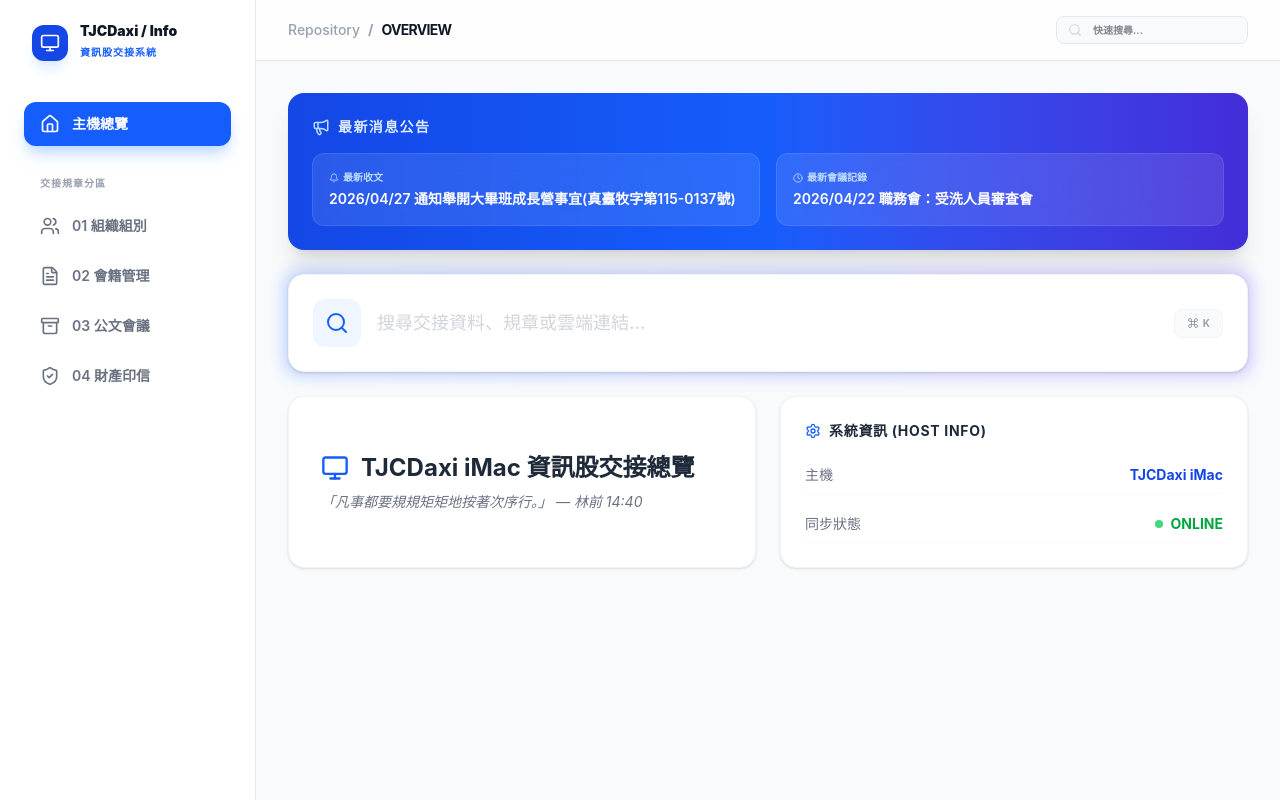
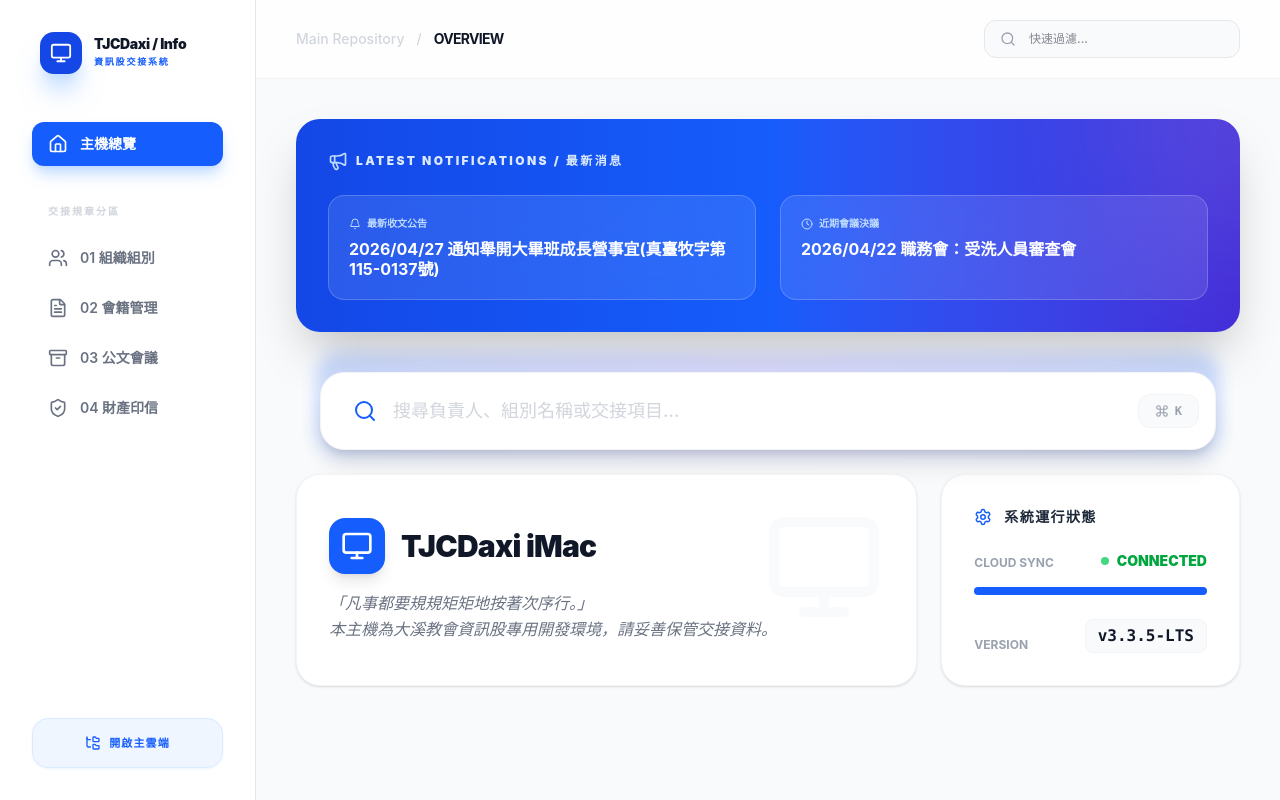
Before and after one commit to tjcdaxiinformation/info-handover, a React (Vite) app: page / in a window 1280 px wide. Built offline with nearby package versions, Linux system fonts and the light colour scheme.

Commit message:
feat: 新增大型搜尋列與過濾邏輯

```diff
--- a/src/App.jsx
+++ b/src/App.jsx
@@ -1,9 +1,9 @@
-import React, { useState } from 'react';
+import React, { useState, useMemo } from 'react';
 import {
   Users, FileText, Archive, ShieldCheck, Plus, Search,
   ExternalLink, Clock, FolderTree, AlertCircle, Home,
   BookOpen, Settings, Monitor, Bell, Megaphone, ChevronRight,
-  Database, LayoutGrid, Fingerprint, Command
+  Database, LayoutGrid, Fingerprint, Command, X
 } from 'lucide-react';
 
 // 從 data.js 匯入資料
@@ -48,83 +48,134 @@ export default function App() {
   const [activeTab, setActiveTab] = useState('overview');
   const [searchTerm, setSearchTerm] = useState('');
 
+  // 實作搜尋過濾邏輯
+  const filteredGroups = useMemo(() => {
+    return GROUPS_DATA.filter(g =>
+      g.name.toLowerCase().includes(searchTerm.toLowerCase()) ||
+      g.leader.toLowerCase().includes(searchTerm.toLowerCase())
+    );
+  }, [searchTerm]);
+
   const renderContent = () => {
     switch(activeTab) {
       case 'overview':
         return (
           <div className="space-y-6">
             {/* 1. 最新消息公告 */}
-            <div className="bg-gradient-to-r from-blue-700 via-blue-600 to-indigo-700 rounded-2xl p-6 text-white shadow-xl">
-              <div className="flex items-center space-x-2 mb-4">
-                <Megaphone size={18} className="text-blue-200" />
-                <h2 className="text-sm font-black tracking-widest uppercase text-blue-100">最新消息公告</h2>
-              </div>
-              <div className="grid grid-cols-1 md:grid-cols-2 gap-4">
-                <div className="bg-white/10 backdrop-blur-md p-4 rounded-xl border border-white/10">
-                  <div className="text-[10px] font-bold text-blue-200 uppercase mb-1 flex items-center">
-                    <Bell size={10} className="mr-1" /> 最新收文
+            <div className="bg-gradient-to-r from-blue-700 via-blue-600 to-indigo-700 rounded-3xl p-8 text-white shadow-2xl relative overflow-hidden">
+              <div className="absolute top-0 right-0 w-64 h-64 bg-white/10 rounded-full -mr-32 -mt-32 blur-3xl"></div>
+              <div className="relative z-10">
+                <div className="flex items-center space-x-2 mb-6">
+                  <Megaphone size={20} className="text-blue-200" />
+                  <h2 className="text-xs font-black tracking-[0.2em] uppercase text-blue-100">Latest Notifications / 最新消息</h2>
+                </div>
+                <div className="grid grid-cols-1 md:grid-cols-2 gap-6">
+                  <div className="bg-white/10 backdrop-blur-xl p-5 rounded-2xl border border-white/20 hover:bg-white/15 transition-colors">
+                    <div className="text-[10px] font-bold text-blue-200 uppercase mb-2 flex items-center">
+                      <Bell size={12} className="mr-1.5" /> 最新收文公告
+                    </div>
+                    <p className="text-base font-bold leading-tight">{NEWS_DATA.receivedDoc}</p>
                   </div>
-                  <p className="text-sm font-semibold truncate">{NEWS_DATA.receivedDoc}</p>
-                </div>
-                <div className="bg-white/10 backdrop-blur-md p-4 rounded-xl border border-white/10">
-                  <div className="text-[10px] font-bold text-blue-200 uppercase mb-1 flex items-center">
-                    <Clock size={10} className="mr-1" /> 最新會議記錄
-                  </div>
-                  <p className="text-sm font-semibold truncate">{NEWS_DATA.meeting}</p>
-                </div>
-              </div>
-            </div>
-
-            {/* 2. 大型搜尋列區塊 (新功能) */}
-            <div className="relative group">
-              <div className="absolute -inset-1 bg-gradient-to-r from-blue-600 to-indigo-600 rounded-2xl blur opacity-25 group-focus-within:opacity-50 transition duration-1000"></div>
-              <div className="relative bg-white p-6 rounded-2xl border border-gray-100 shadow-sm">
-                <div className="flex items-center space-x-4">
-                  <div className="bg-blue-50 p-3 rounded-xl text-blue-600">
-                    <Search size={24} />
-                  </div>
-                  <div className="flex-1">
-                    <input
-                      type="text"
-                      placeholder="搜尋交接資料、規章或雲端連結..."
-                      value={searchTerm}
-                      onChange={(e) => setSearchTerm(e.target.value)}
-                      className="w-full text-lg font-medium text-gray-800 placeholder:text-gray-300 focus:outline-none"
-                    />
-                  </div>
-                  <div className="hidden md:flex items-center space-x-1 text-gray-400 bg-gray-50 px-3 py-1.5 rounded-lg border border-gray-100">
-                    <Command size={12} />
-                    <span className="text-[10px] font-bold">K</span>
+                  <div className="bg-white/10 backdrop-blur-xl p-5 rounded-2xl border border-white/20 hover:bg-white/15 transition-colors">
+                    <div className="text-[10px] font-bold text-blue-200 uppercase mb-2 flex items-center">
+                      <Clock size={12} className="mr-1.5" /> 近期會議決議
+                    </div>
+                    <p className="text-base font-bold leading-tight">{NEWS_DATA.meeting}</p>
                   </div>
                 </div>
               </div>
             </div>
 
-            {/* 3. 系統資訊卡片 */}
-            <div className="grid grid-cols-1 md:grid-cols-2 gap-6">
-              <div className="p-8 bg-white rounded-2xl border border-gray-100 shadow-sm flex flex-col justify-center">
-                <div className="flex items-center space-x-3 mb-2">
-                  <Monitor className="text-blue-600" size={28} />
-                  <h2 className="text-2xl font-bold text-gray-800">TJCDaxi iMac 資訊股交接總覽</h2>
+            {/* 2. 大型搜尋列區塊 - 這裡就是您要找的搜尋列 */}
+            <div className="relative group max-w-4xl mx-auto w-full pt-4">
+              <div className="absolute -inset-1 bg-gradient-to-r from-blue-600 via-indigo-500 to-blue-600 rounded-3xl blur opacity-20 group-focus-within:opacity-40 transition duration-1000"></div>
+              <div className="relative bg-white p-2 rounded-[24px] border border-gray-100 shadow-xl flex items-center">
+                <div className="pl-6 pr-4 text-blue-600">
+                  <Search size={24} />
                 </div>
-                <p className="text-gray-500 text-sm italic">「凡事都要規規矩矩地按著次序行。」 — 林前 14:40</p>
+                <input
+                  type="text"
+                  placeholder="搜尋負責人、組別名稱或交接項目..."
+                  value={searchTerm}
+                  onChange={(e) => setSearchTerm(e.target.value)}
+                  className="flex-1 py-4 text-lg font-medium text-gray-800 placeholder:text-gray-300 focus:outline-none"
+                />
+                {searchTerm && (
+                  <button onClick={() => setSearchTerm('')} className="p-2 mr-2 text-gray-300 hover:text-gray-600">
+                    <X size={20} />
+                  </button>
+                )}
+                <div className="hidden md:flex items-center space-x-1.5 text-gray-400 bg-gray-50 px-4 py-2 rounded-xl border border-gray-100 mr-2 font-mono">
+                  <Command size={14} />
+                  <span className="text-xs font-bold">K</span>
+                </div>
+              </div>
+            </div>
+
+            {/* 3. 搜尋結果預覽 (當有輸入時自動顯示) */}
+            {searchTerm && (
+              <div className="bg-blue-50/50 rounded-2xl p-6 border border-blue-100 animate-in fade-in slide-in-from-top-4">
+                <h3 className="text-xs font-bold text-blue-600 uppercase mb-4 tracking-widest flex items-center">
+                  <Search size={14} className="mr-2" /> 搜尋結果："{searchTerm}"
+                </h3>
+                <div className="grid grid-cols-1 sm:grid-cols-2 lg:grid-cols-3 gap-4">
+                  {filteredGroups.length > 0 ? (
+                    filteredGroups.map(g => (
+                      <div key={g.id} className="bg-white p-4 rounded-xl border border-blue-100 shadow-sm flex justify-between items-center">
+                        <div>
+                          <p className="font-bold text-gray-800">{g.name}</p>
+                          <p className="text-xs text-gray-500">{g.leader}</p>
+                        </div>
+                        <a href={g.folder} target="_blank" rel="noreferrer" className="p-2 text-blue-600 hover:bg-blue-50 rounded-lg transition-colors">
+                          <ExternalLink size={16} />
+                        </a>
+                      </div>
+                    ))
+                  ) : (
+                    <p className="text-sm text-gray-400 py-4 italic">找不到符合的資料...</p>
+                  )}
+                </div>
+              </div>
+            )}
+
+            {/* 4. 系統資訊卡片 */}
+            <div className="grid grid-cols-1 lg:grid-cols-3 gap-6">
+              <div className="lg:col-span-2 p-8 bg-white rounded-3xl border border-gray-100 shadow-sm flex flex-col justify-center relative overflow-hidden group">
+                <div className="absolute top-0 right-0 p-8 text-gray-50 group-hover:text-blue-50 transition-colors">
+                   <Monitor size={120} />
+                </div>
+                <div className="relative z-10">
+                  <div className="flex items-center space-x-4 mb-4">
+                    <div className="bg-blue-600 p-3 rounded-2xl text-white shadow-lg">
+                      <Monitor size={32} />
+                    </div>
+                    <h2 className="text-3xl font-black text-gray-900 tracking-tight">TJCDaxi iMac</h2>
+                  </div>
+                  <p className="text-gray-500 text-base italic leading-relaxed max-w-md">
+                    「凡事都要規規矩矩地按著次序行。」<br/>
+                    本主機為大溪教會資訊股專用開發環境，請妥善保管交接資料。
+                  </p>
+                </div>
               </div>
 
-              <div className="bg-white p-6 rounded-2xl border border-gray-100 shadow-sm">
-                <h3 className="font-bold mb-4 flex items-center text-gray-800 text-sm uppercase tracking-wider">
-                  <Settings size={16} className="mr-2 text-blue-600" /> 系統資訊 (Host Info)
+              <div className="bg-white p-8 rounded-3xl border border-gray-100 shadow-sm flex flex-col justify-between">
+                <h3 className="font-bold flex items-center text-gray-800 text-sm uppercase tracking-widest mb-6">
+                  <Settings size={18} className="mr-3 text-blue-600" /> 系統運行狀態
                 </h3>
-                <div className="space-y-3 text-sm">
-                  <div className="flex justify-between py-2 border-b border-gray-50">
-                    <span className="text-gray-500">主機</span>
-                    <span className="font-bold text-blue-700">TJCDaxi iMac</span>
+                <div className="space-y-4">
+                  <div className="flex justify-between items-end">
+                    <span className="text-gray-400 text-xs font-bold uppercase">Cloud Sync</span>
+                    <span className="text-green-600 font-black text-sm flex items-center">
+                      <div className="w-2 h-2 bg-green-500 rounded-full mr-2 animate-pulse"></div>
+                      CONNECTED
+                    </span>
                   </div>
-                  <div className="flex justify-between py-2 border-b border-gray-50">
-                    <span className="text-gray-500">同步狀態</span>
-                    <span className="text-green-600 font-bold flex items-center">
-                      <div className="w-2 h-2 bg-green-500 rounded-full mr-2 animate-pulse"></div>
-                      ONLINE
-                    </span>
+                  <div className="h-2 w-full bg-gray-100 rounded-full overflow-hidden">
+                    <div className="h-full bg-blue-600 w-full"></div>
+                  </div>
+                  <div className="flex justify-between items-end pt-2">
+                    <span className="text-gray-400 text-xs font-bold uppercase">Version</span>
+                    <span className="font-mono text-gray-900 font-bold bg-gray-50 px-3 py-1 rounded-lg border border-gray-100">v3.3.5-LTS</span>
                   </div>
                 </div>
               </div>
@@ -238,48 +289,54 @@ export default function App() {
 
   return (
     <div className="flex h-screen bg-gray-50 text-gray-900 font-sans selection:bg-blue-100">
-      <aside className="w-64 bg-white border-r border-gray-200 p-6 flex flex-col shadow-sm">
-        <div className="flex items-center space-x-3 px-2 mb-10">
-          <div className="bg-blue-700 p-2 rounded-xl text-white shadow-lg shadow-blue-100">
-            <Monitor size={20} />
+      <aside className="w-64 bg-white border-r border-gray-200 p-8 flex flex-col shadow-sm">
+        <div className="flex items-center space-x-3 px-2 mb-12">
+          <div className="bg-blue-700 p-2.5 rounded-[14px] text-white shadow-xl shadow-blue-200">
+            <Monitor size={22} />
           </div>
           <div>
-            <h1 className="text-sm font-black text-gray-900 leading-none">TJCDaxi / Info</h1>
-            <span className="text-[10px] text-blue-600 uppercase font-bold tracking-widest">資訊股交接系統</span>
+            <h1 className="text-sm font-black text-gray-900 leading-none tracking-tight">TJCDaxi / Info</h1>
+            <span className="text-[9px] text-blue-600 uppercase font-black tracking-[0.2em] mt-1 block">資訊股交接系統</span>
           </div>
         </div>
 
-        <nav className="space-y-1.5 flex-1 text-sm font-medium">
+        <nav className="space-y-1.5 flex-1 text-sm font-semibold">
           <SidebarItem id="overview" icon={Home} label="主機總覽" activeTab={activeTab} onClick={setActiveTab} />
-          <div className="pt-6 pb-2 px-4 text-[10px] font-black text-gray-400 uppercase tracking-widest">交接規章分區</div>
+          <div className="pt-8 pb-3 px-4 text-[10px] font-black text-gray-300 uppercase tracking-[0.2em]">交接規章分區</div>
           <SidebarItem id="groups" icon={Users} label="01 組織組別" activeTab={activeTab} onClick={setActiveTab} />
           <SidebarItem id="membership" icon={FileText} label="02 會籍管理" activeTab={activeTab} onClick={setActiveTab} />
           <SidebarItem id="documents" icon={Archive} label="03 公文會議" activeTab={activeTab} onClick={setActiveTab} />
           <SidebarItem id="assets" icon={ShieldCheck} label="04 財產印信" activeTab={activeTab} onClick={setActiveTab} />
         </nav>
+
+        <div className="mt-auto pt-8">
+          <a href="https://drive.google.com/drive/folders/1oORI6DgGjfS_MipKnK9-o8D53apOXjV8" target="_blank" rel="noreferrer" className="flex items-center justify-center space-x-2 text-[11px] font-black uppercase tracking-widest text-blue-600 bg-blue-50 py-4 rounded-2xl border border-blue-100 hover:bg-blue-600 hover:text-white transition-all duration-300 shadow-sm shadow-blue-50">
+            <FolderTree size={16} /><span>開啟主雲端</span>
+          </a>
+        </div>
       </aside>
 
-      <div className="flex-1 overflow-auto bg-[#F8FAFC]">
-        <header className="bg-white/80 backdrop-blur-md border-b border-gray-200 sticky top-0 z-10 px-8 py-4 flex justify-between items-center text-sm font-bold">
-          <div className="flex items-center space-x-2">
-            <span className="text-gray-400 font-medium">Repository</span>
-            <span className="text-gray-400">/</span>
+      <div className="flex-1 overflow-auto bg-[#F8FAFC] flex flex-col">
+        <header className="bg-white/80 backdrop-blur-xl border-b border-gray-100 sticky top-0 z-50 px-10 py-5 flex justify-between items-center">
+          <div className="flex items-center space-x-3 text-sm font-bold">
+            <span className="text-gray-300 font-medium">Main Repository</span>
+            <span className="text-gray-300 font-medium">/</span>
             <span className="text-gray-900 uppercase tracking-tighter">{activeTab}</span>
           </div>
 
           <div className="relative group">
-            <Search className="absolute left-3 top-1/2 -translate-y-1/2 text-gray-300 group-focus-within:text-blue-500" size={14} />
+            <Search className="absolute left-4 top-1/2 -translate-y-1/2 text-gray-400 group-focus-within:text-blue-500 transition-colors" size={16} />
             <input
               type="text"
-              placeholder="快速搜尋..."
+              placeholder="快速過濾..."
               value={searchTerm}
               onChange={(e) => setSearchTerm(e.target.value)}
-              className="pl-9 pr-4 py-1.5 bg-gray-50 border border-gray-200 rounded-lg text-[10px] w-48 focus:outline-none focus:ring-2 focus:ring-blue-100 focus:bg-white transition-all"
+              className="pl-11 pr-5 py-2.5 bg-gray-50 border border-gray-200 rounded-xl text-xs w-64 focus:outline-none focus:ring-4 focus:ring-blue-100 focus:bg-white focus:border-blue-400 transition-all font-medium"
             />
           </div>
         </header>
 
-        <main className="p-8 max-w-6xl mx-auto">
+        <main className="p-10 max-w-7xl mx-auto w-full">
           {renderContent()}
         </main>
       </div>
```
